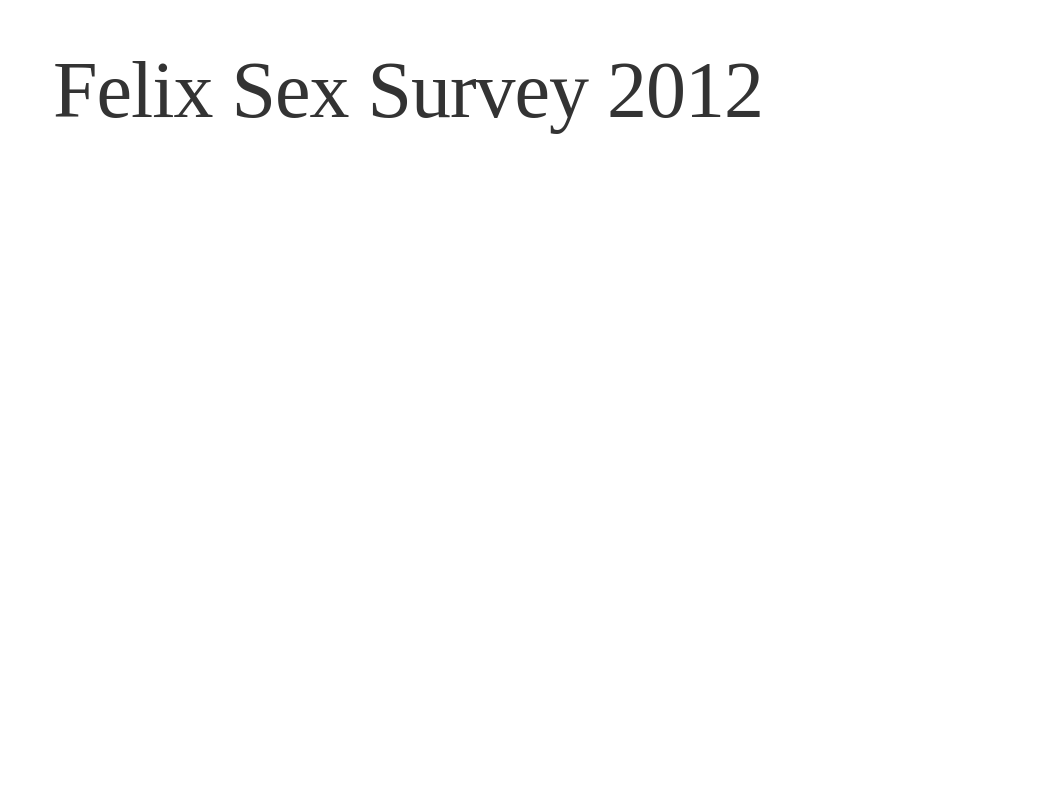
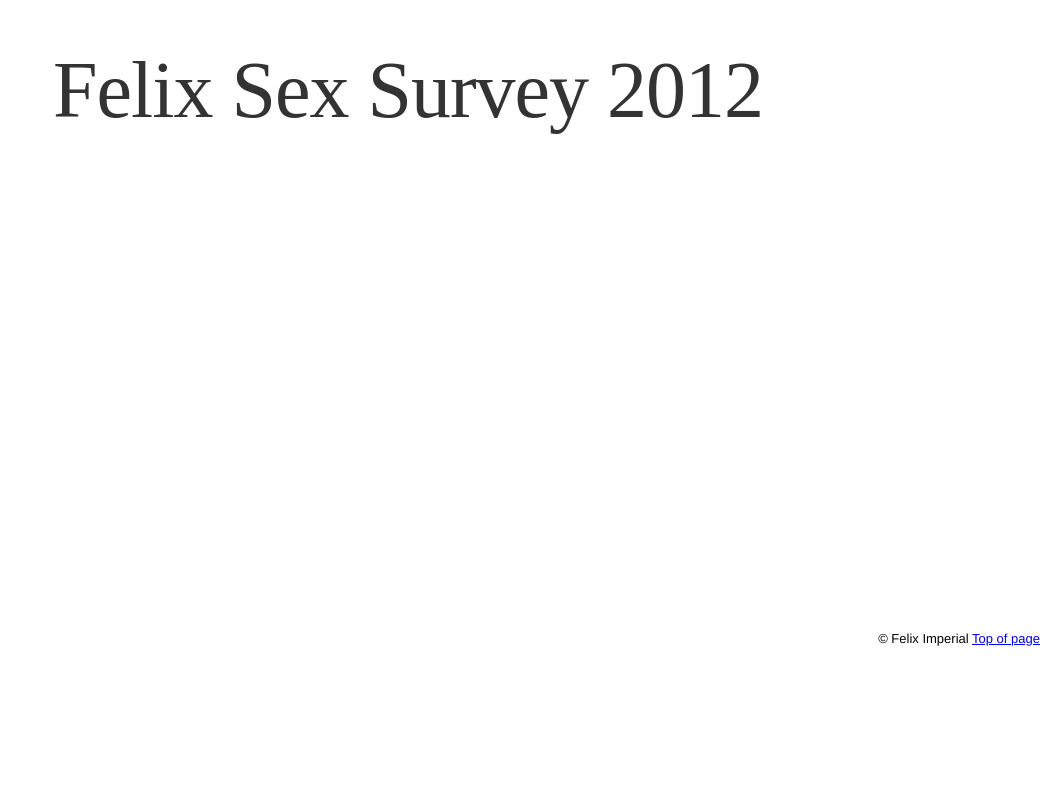
Before and after one commit to FelixOnline/FelixSurveys, a PHP site: page / in a window 1280 px wide. Shown: the whole page, without its empty margins (232-1280 px from the left). Run offline with PHP 8.4, Linux system fonts and the light colour scheme; style sheets or scripts are compiled from the project's sources; some libraries are stand-ins or nearby versions.

Commit message:
Added a footer

```diff
--- a/css/style.less
+++ b/css/style.less
@@ -23,7 +23,15 @@
     }
 }
 
+#main {
+    height: 500px;
+}
 
+footer {
+    p {
+        text-align: right;
+    }
+}
 
 
 
--- a/index.html
+++ b/index.html
@@ -34,14 +34,14 @@
 
 <body>
     <div class="container">
-        <header>
+        <header id="head">
             <h1>Felix Sex Survey 2012</h1>
         </header>
-        <div role="main">
+        <div role="main" id="main">
 
         </div>
         <footer>
-
+			<p>&copy; Felix Imperial <a href="#head">Top of page</a></p>
         </footer>
     </div>
 
```
